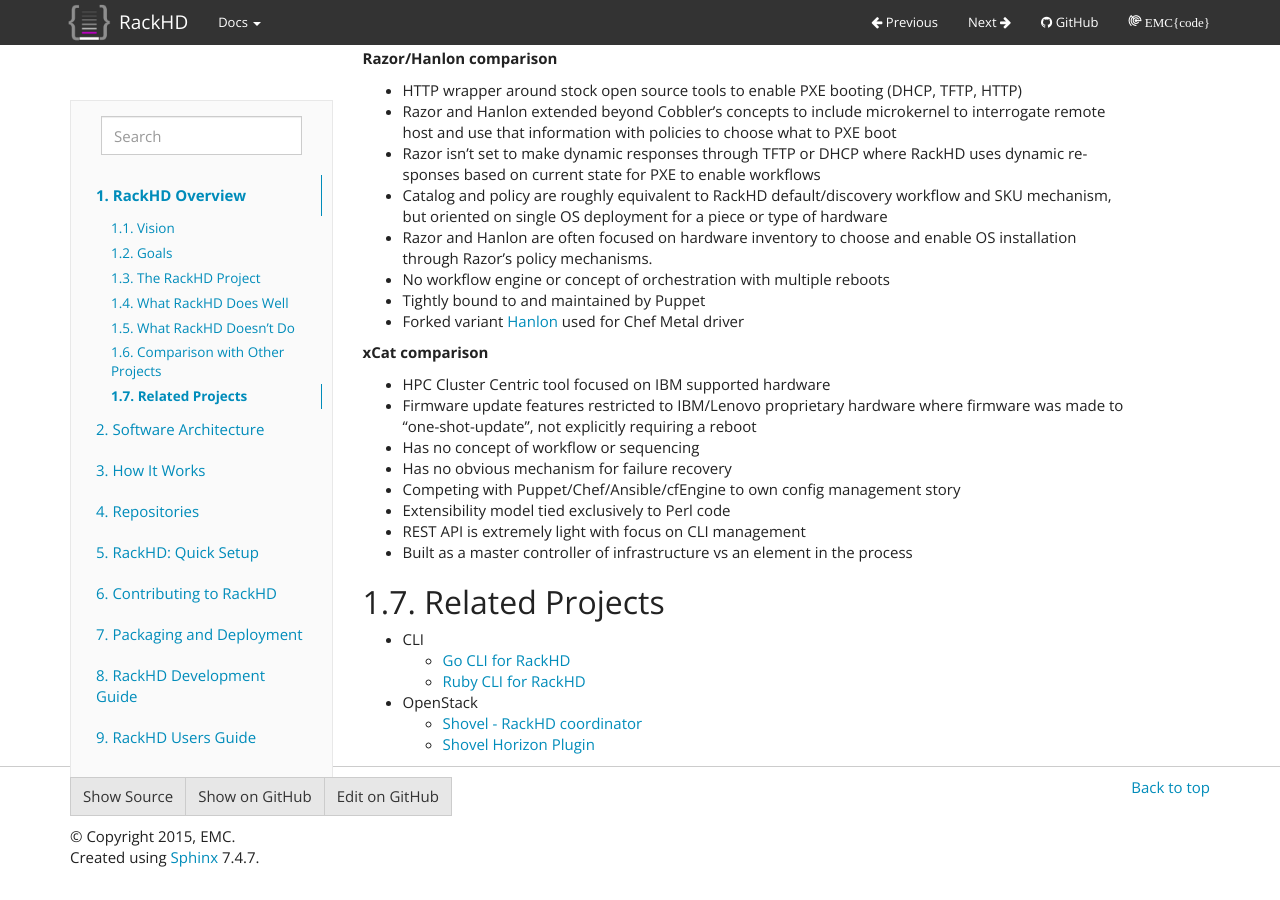
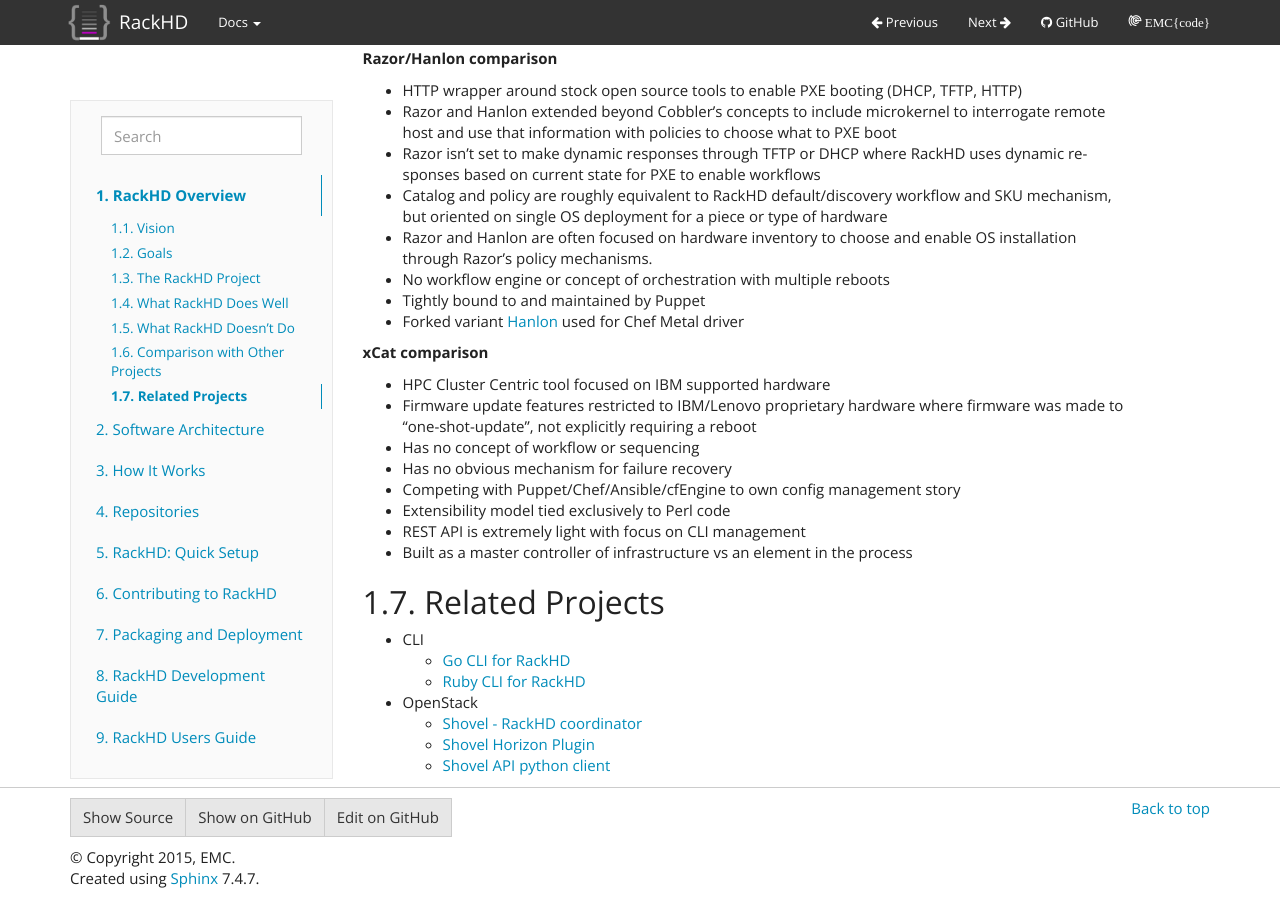
Before and after one commit to RackHD/docs, a Sphinx documentation site: the page built from docs/introduction.rst, in a window 1280 px wide and 900 px high, scrolled down 2901 px. Built offline with Sphinx 7.4.7, drawn with Linux system fonts in a browser that asks for light colours; before the commit the page ends 3780 px from its top, so only the background shows below that.

Commit message:
adding shovel python client per @keedya

```diff
--- a/docs/introduction.rst
+++ b/docs/introduction.rst
@@ -194,3 +194,4 @@
 
   * `Shovel - RackHD coordinator <https://github.com/keedya/Shovel>`_
   * `Shovel Horizon Plugin <https://github.com/keedya/shovel-horizon-plugin>`_
+  * `Shovel API python client <https://github.com/keedya/shovel-api-python-client>`_
```
